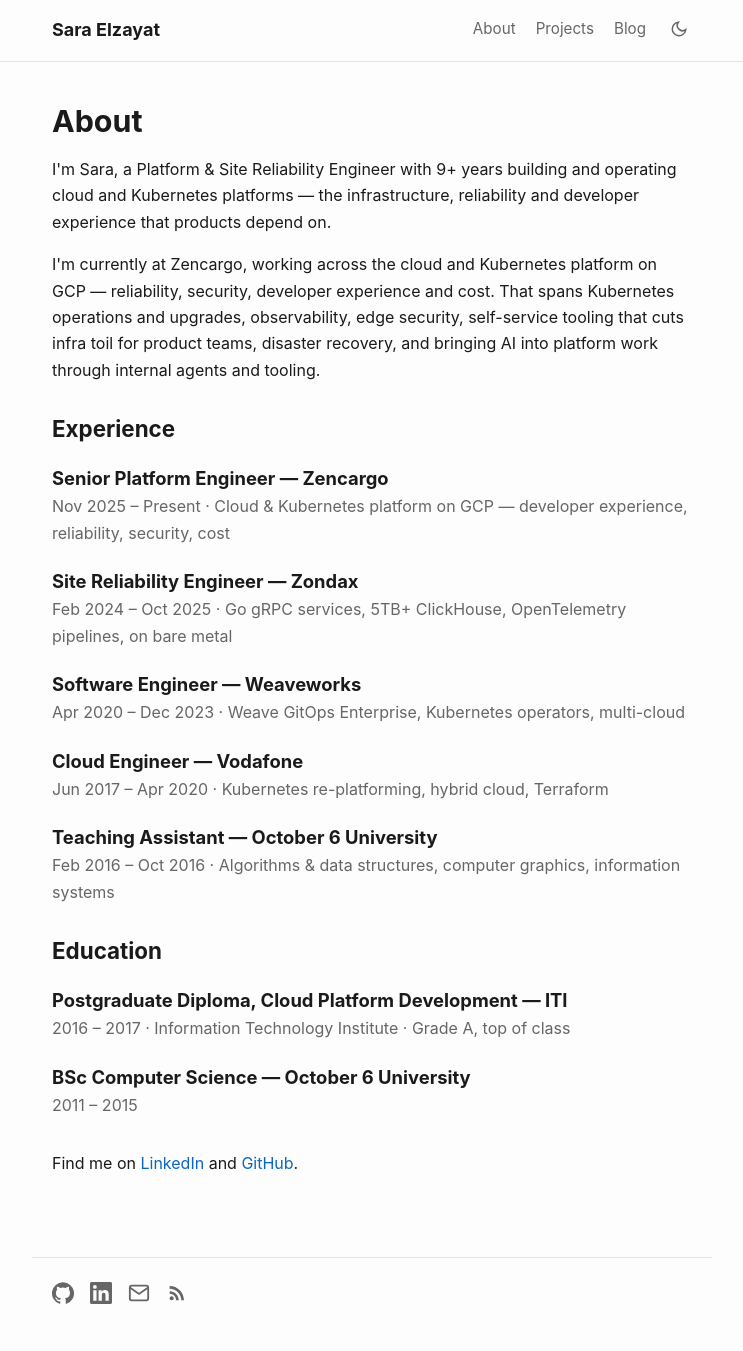
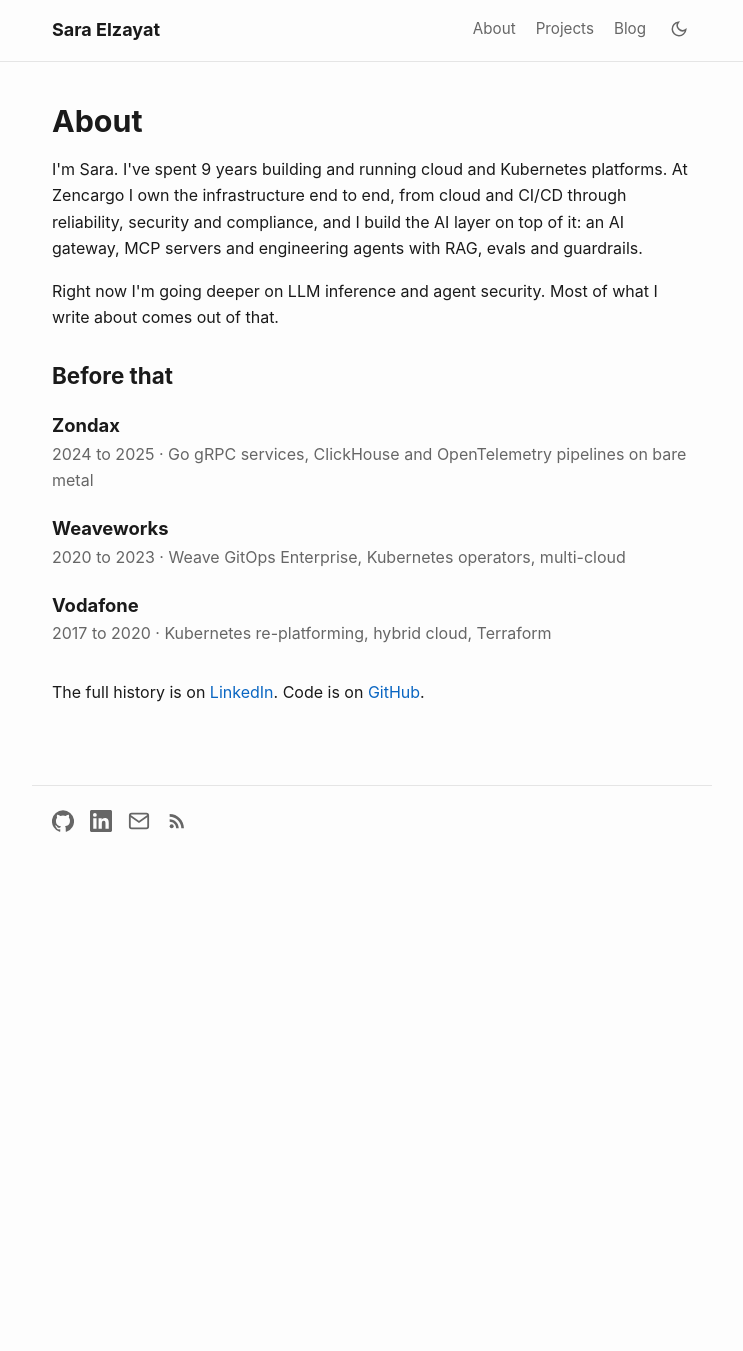
Before and after one commit to sarataha/sarataha.github.io, a Jekyll site: the page built from about/index.html, in a window 1280 px wide. Shown: the whole page, without its empty margins (268-1011 px from the left). Built offline with Jekyll 4.4.1, drawn with Linux system fonts in a browser that asks for light colours; after the commit the page ends 900 px from its top, so only the background shows below that.

Commit message:
Trim the about page and name the AI work

```diff
--- a/about/index.html
+++ b/about/index.html
@@ -1,57 +1,40 @@
 ---
 layout: default
-title: About — Sara Elzayat
-description: About Sara Elzayat — Platform & Site Reliability Engineer.
+title: About · Sara Elzayat
+description: About Sara Elzayat, Platform and Site Reliability Engineer.
 ---
 
 <div class="about">
   <h1>About</h1>
 
   <p>
-    I'm Sara, a Platform &amp; Site Reliability Engineer with 9+ years building and operating
-    cloud and Kubernetes platforms — the infrastructure, reliability and developer experience that
-    products depend on.
+    I'm Sara. I've spent 9 years building and running cloud and Kubernetes platforms. At
+    Zencargo I own the infrastructure end to end, from cloud and CI/CD through reliability,
+    security and compliance, and I build the AI layer on top of it: an AI gateway, MCP servers
+    and engineering agents with RAG, evals and guardrails.
   </p>
 
   <p>
-    I'm currently at Zencargo, working across the cloud and Kubernetes
-    platform on GCP — reliability, security, developer experience and cost. That spans Kubernetes
-    operations and upgrades, observability, edge security, self-service tooling that cuts infra
-    toil for product teams, disaster recovery, and bringing AI into platform work through internal
-    agents and tooling.
+    Right now I'm going deeper on LLM inference and agent security. Most of what I write about
+    comes out of that.
   </p>
 
-  <h2>Experience</h2>
+  <h2>Before that</h2>
   <div class="entry">
-    <h3>Senior Platform Engineer — Zencargo</h3>
-    <p>Nov 2025 – Present · Cloud &amp; Kubernetes platform on GCP — developer experience, reliability, security, cost</p>
+    <h3>Zondax</h3>
+    <p>2024 to 2025 · Go gRPC services, ClickHouse and OpenTelemetry pipelines on bare metal</p>
   </div>
   <div class="entry">
-    <h3>Site Reliability Engineer — Zondax</h3>
-    <p>Feb 2024 – Oct 2025 · Go gRPC services, 5TB+ ClickHouse, OpenTelemetry pipelines, on bare metal</p>
+    <h3>Weaveworks</h3>
+    <p>2020 to 2023 · Weave GitOps Enterprise, Kubernetes operators, multi-cloud</p>
   </div>
   <div class="entry">
-    <h3>Software Engineer — Weaveworks</h3>
-    <p>Apr 2020 – Dec 2023 · Weave GitOps Enterprise, Kubernetes operators, multi-cloud</p>
-  </div>
-  <div class="entry">
-    <h3>Cloud Engineer — Vodafone</h3>
-    <p>Jun 2017 – Apr 2020 · Kubernetes re-platforming, hybrid cloud, Terraform</p>
-  </div>
-  <div class="entry">
-    <h3>Teaching Assistant — October 6 University</h3>
-    <p>Feb 2016 – Oct 2016 · Algorithms &amp; data structures, computer graphics, information systems</p>
+    <h3>Vodafone</h3>
+    <p>2017 to 2020 · Kubernetes re-platforming, hybrid cloud, Terraform</p>
   </div>
 
-  <h2>Education</h2>
-  <div class="entry">
-    <h3>Postgraduate Diploma, Cloud Platform Development — ITI</h3>
-    <p>2016 – 2017 · Information Technology Institute · Grade A, top of class</p>
-  </div>
-  <div class="entry">
-    <h3>BSc Computer Science — October 6 University</h3>
-    <p>2011 – 2015</p>
-  </div>
-
-  <p style="margin-top:2rem">Find me on <a href="https://www.linkedin.com/in/sarazayat/">LinkedIn</a> and <a href="https://github.com/sarataha">GitHub</a>.</p>
+  <p style="margin-top:2rem">
+    The full history is on <a href="https://www.linkedin.com/in/sarazayat/">LinkedIn</a>.
+    Code is on <a href="https://github.com/sarataha">GitHub</a>.
+  </p>
 </div>
```
